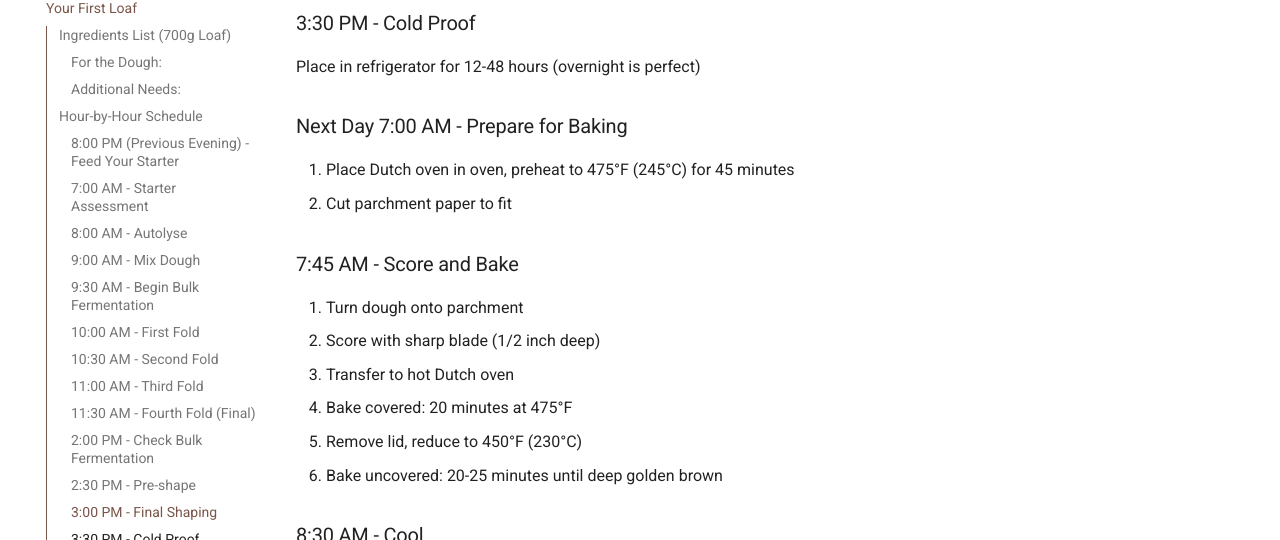
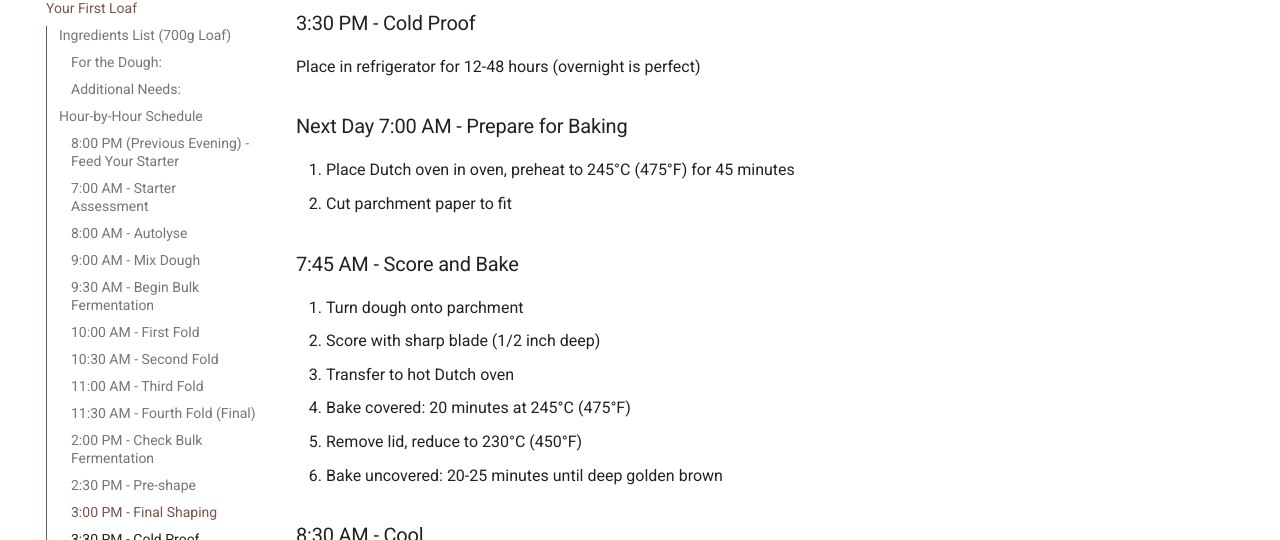
Before and after one commit to git-kubik/sourdough-journey, an MkDocs documentation site: the page built from docs/getting-started/first-loaf.md, in a window 1280 px wide and 900 px high, scrolled down 2528 px. Shown: the part 100-640 px from the top of the window. Built offline with MkDocs 1.6.1 and Material for MkDocs 9.7.7, drawn with Linux system fonts in a browser that asks for light colours; some of the changed text lies outside the part shown.

Commit message:
Update temperature format to metric-first throughout documentation
- Convert all temperatures to show Celsius first, then Fahrenheit
- Update mkdocs.yml configuration
- Maintain consistency with CLAUDE.md instruction for metric temperatures

🤖 Generated with [Claude Code](https://claude.ai/code)

Co-Authored-By: Claude <noreply@anthropic.com>

```diff
--- a/docs/getting-started/first-loaf.md
+++ b/docs/getting-started/first-loaf.md
@@ -20,7 +20,7 @@ Welcome to your first sourdough baking adventure! This guide will walk you throu
 
 ### 8:00 PM (Previous Evening) - Feed Your Starter
 - Mix 30g starter + 30g flour + 30g water
-- Cover loosely and leave at room temperature (70-75°F/21-24°C)
+- Cover loosely and leave at room temperature (21-24°C/70-75°F)
 
 ### 7:00 AM - Starter Assessment
 Your starter should have doubled or tripled in size and pass the float test:
@@ -42,7 +42,7 @@ Your starter should have doubled or tripled in size and pass the float test:
 5. Mix again using pinch and fold method until smooth (5-7 minutes)
 
 ### 9:30 AM - Begin Bulk Fermentation
-Temperature: 75-78°F (24-26°C)
+Temperature: 24-26°C (75-78°F)
 Duration: 4-5 hours total
 
 ### 10:00 AM - First Fold
@@ -82,15 +82,15 @@ After this fold, let dough rest undisturbed until ready.
 Place in refrigerator for 12-48 hours (overnight is perfect)
 
 ### Next Day 7:00 AM - Prepare for Baking
-1. Place Dutch oven in oven, preheat to 475°F (245°C) for 45 minutes
+1. Place Dutch oven in oven, preheat to 245°C (475°F) for 45 minutes
 2. Cut parchment paper to fit
 
 ### 7:45 AM - Score and Bake
 1. Turn dough onto parchment
 2. Score with sharp blade (1/2 inch deep)
 3. Transfer to hot Dutch oven
-4. Bake covered: 20 minutes at 475°F
-5. Remove lid, reduce to 450°F (230°C)
+4. Bake covered: 20 minutes at 245°C (475°F)
+5. Remove lid, reduce to 230°C (450°F)
 6. Bake uncovered: 20-25 minutes until deep golden brown
 
 ### 8:30 AM - Cool
@@ -192,7 +192,7 @@ Let cool on wire rack for at least 1 hour before slicing.
 
 **Solutions:**
 - Extend bulk fermentation
-- Check internal temp (205-210°F/96-99°C)
+- Check internal temp (96-99°C/205-210°F)
 - Cool completely before cutting
 
 ### Issue: Flat Loaf, No Oven Spring
--- a/mkdocs.yml
+++ b/mkdocs.yml
@@ -2,6 +2,8 @@ site_name: Sourdough Journey
 site_url: https://example.com
 site_description: Documenting my journey as a sourdough baker
 site_author: Sourdough Baker
+
+dev_addr: 0.0.0.0:5555
 
 theme:
   name: material
```
Also changed, not shown: other parts of docs/getting-started/first-loaf.md (+1 -1 lines), docs/getting-started/starter-readiness.md (+12 -12 lines), docs/recipes/basic-sourdough.md (+1 -1 lines), docs/troubleshooting.md (+5 -5 lines).
